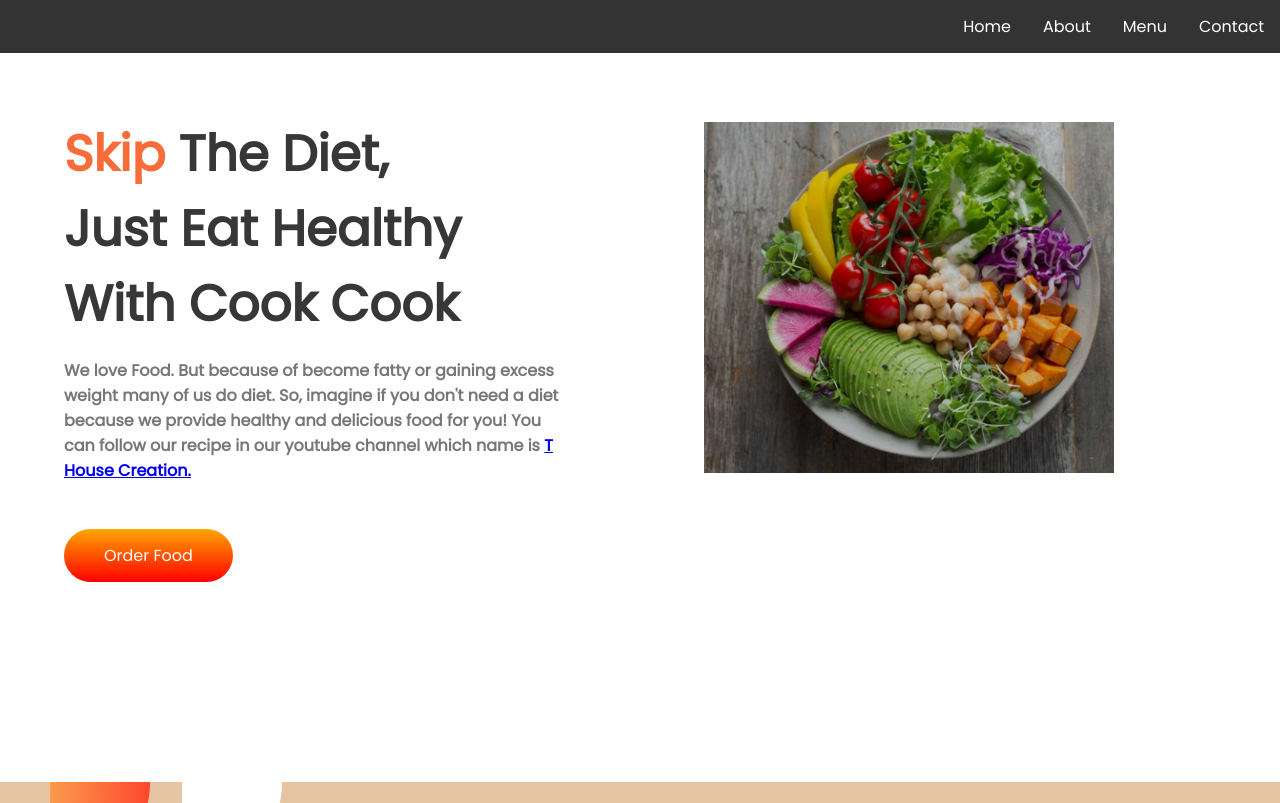
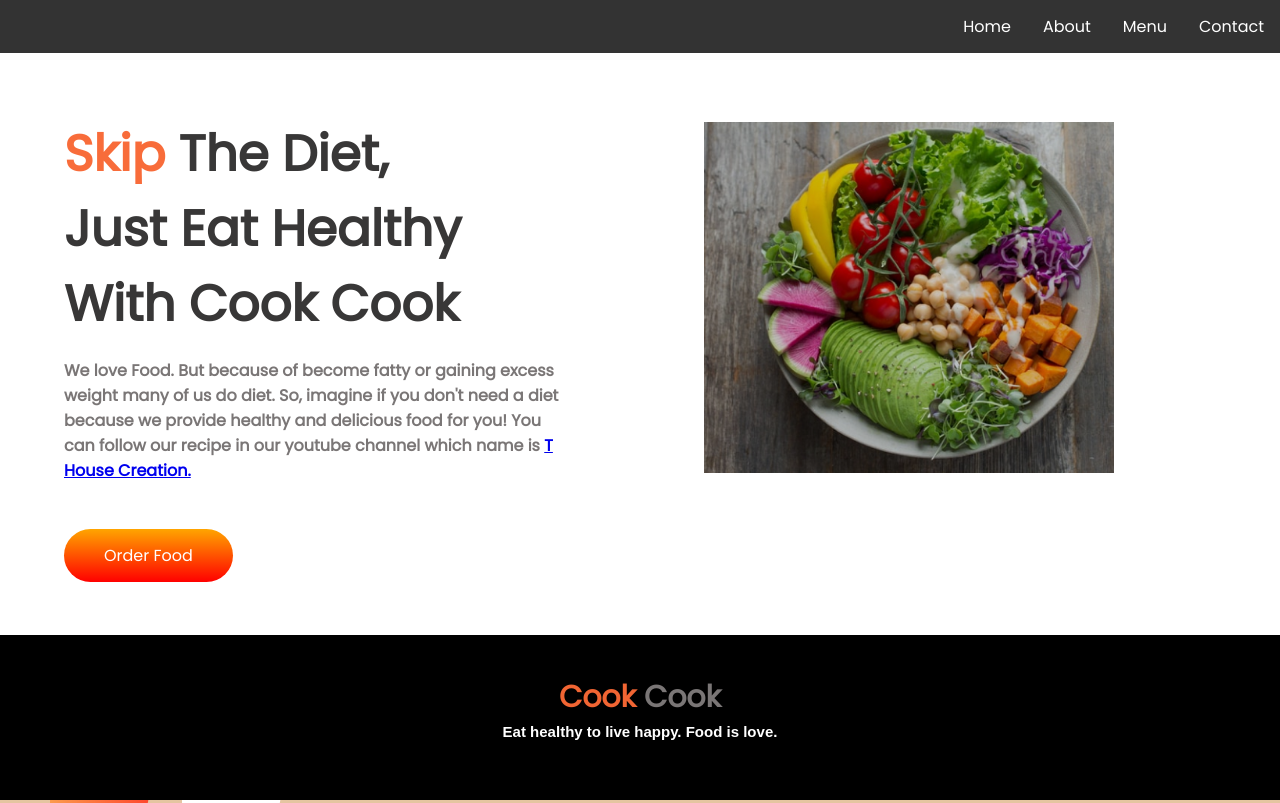
Before and after one commit to afsana2021/cookcook-foodbook, a plain HTML site: page index.html in a window 1280 px wide. Shown: the top 803 px of the page. Drawn offline with Linux system fonts and the light colour scheme.

Commit message:
footer paragraph added

```diff
--- a/index.html
+++ b/index.html
@@ -101,9 +101,9 @@
         </div>
       </div>
     </section>
-    <footer>
-      <h2>Cook Cook</h2>
-      <h5>Eat healthy to live happy. Food is love.</h5>
-    </footer>
+    <div class="footer">
+      <p class="footer-size"><span class="Orange-color">Cook</span> Cook</p>
+      <p class="footer">Eat healthy to live happy. Food is love.</p>
+    </div>
   </body>
 </html>
--- a/style.css
+++ b/style.css
@@ -102,9 +102,23 @@ p.about-recipe {
 .Black-color {
   text-align: center;
 }
-footer h2,
-h3 {
+.footer {
+  position: fixed;
+  left: 0;
+  bottom: 0;
+  width: 100%;
+  background-color: black;
+  color: white;
   text-align: center;
+}
+p.footer-size {
+  font-size: 30px;
+  padding-top: 10px;
+  padding-bottom: 20px;
+}
+p.footer {
+  font-size: 15px;
+  font-family: sans-serif;
+  padding-top: 10px;
   color: white;
-  background-color: black;
 }
```
